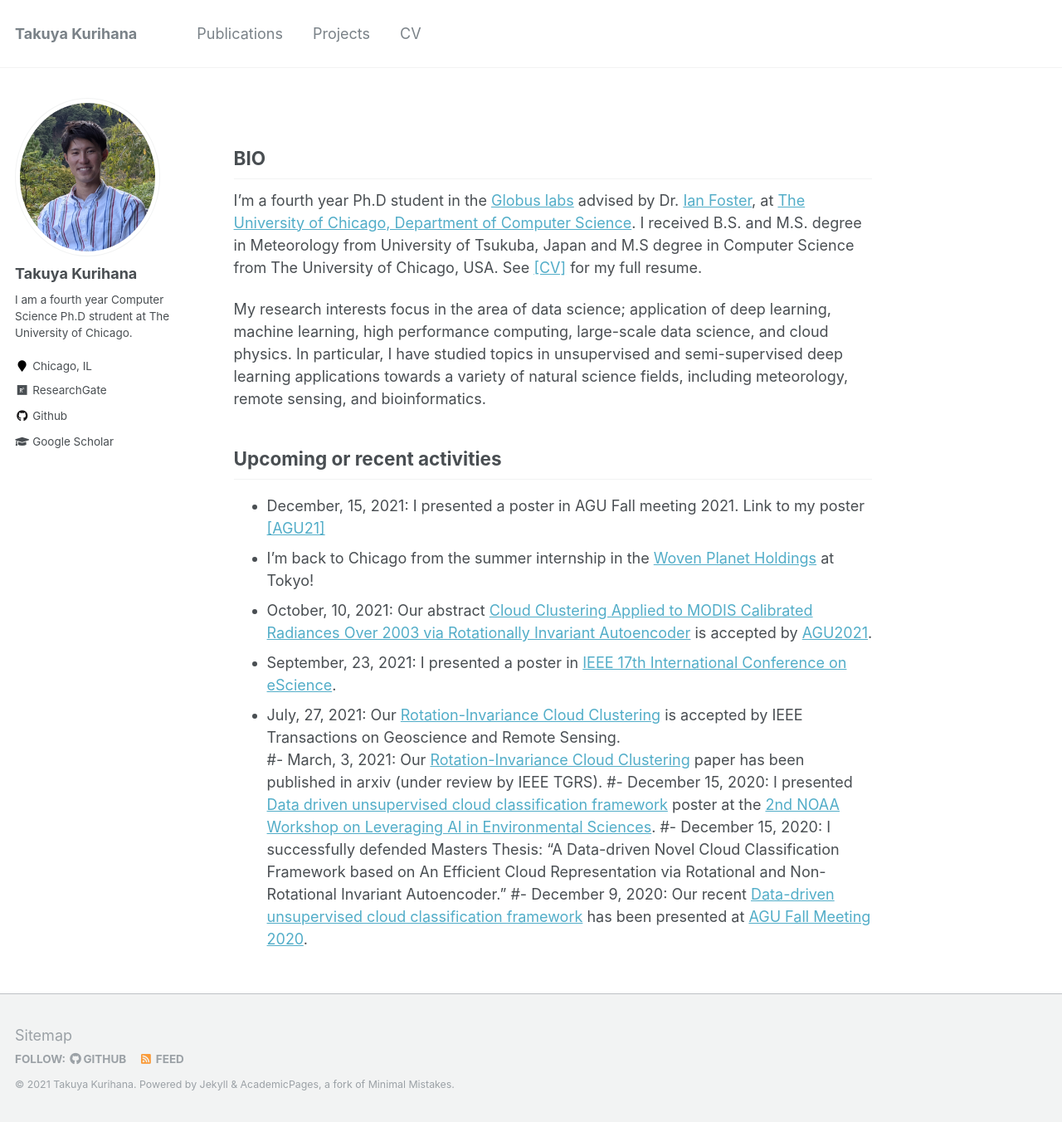
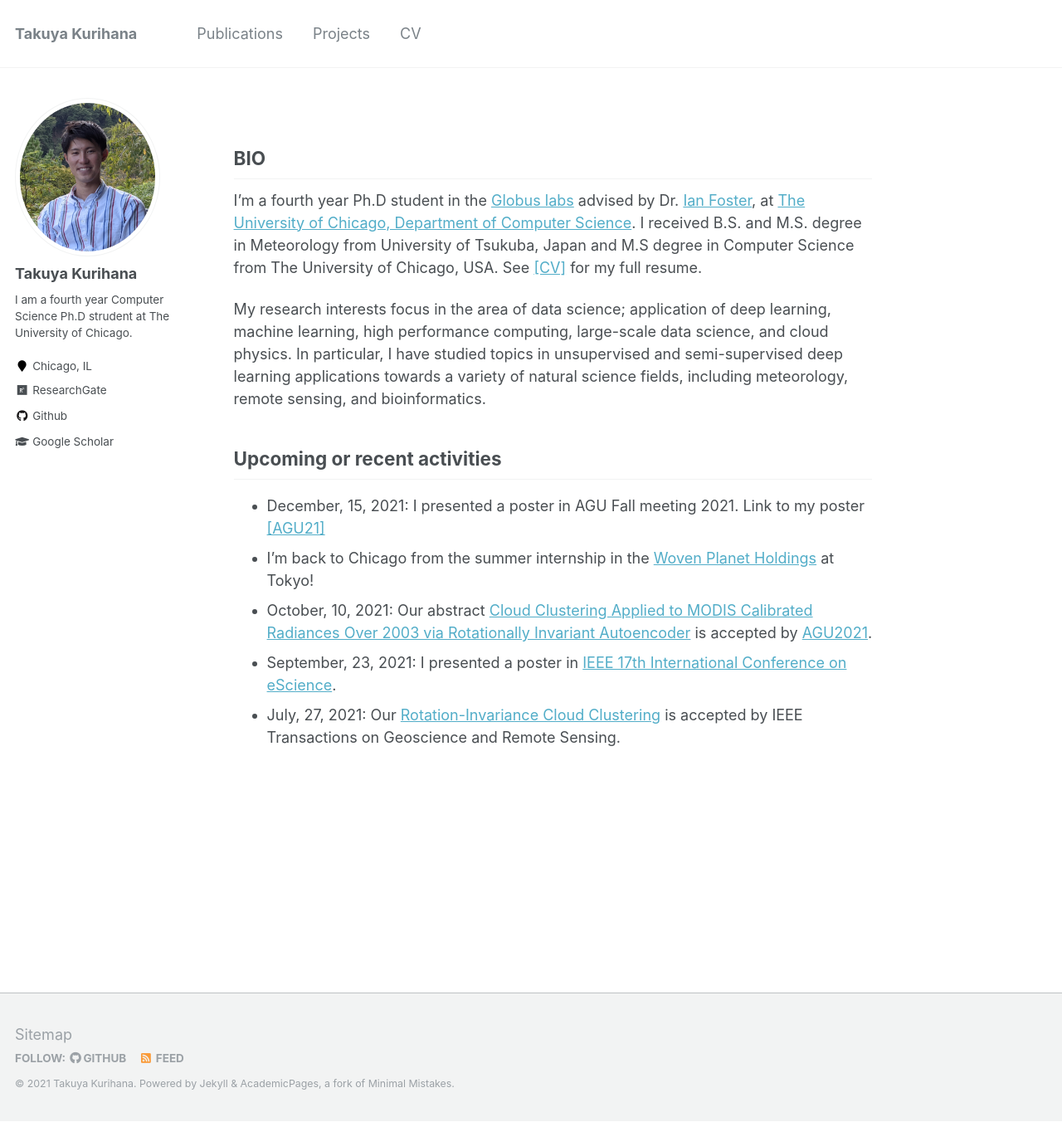
Before and after one commit to TakGlobus/takuyakurihana.github.io, a Jekyll site: the page built from _pages/about.md, in a window 1280 px wide and 1352 px high. Shown: the whole window at 83% size. Built offline with Jekyll 4.4.1, drawn with Linux system fonts in a browser that asks for light colours.

Commit message:
update about

```diff
--- a/_pages/about.md
+++ b/_pages/about.md
@@ -24,7 +24,3 @@ including meteorology, remote sensing, and bioinformatics.
 - October, 10, 2021: Our abstract [Cloud Clustering Applied to MODIS Calibrated Radiances Over 2003 via Rotationally Invariant Autoencoder](https://agu.confex.com/agu/fm21/meetingapp.cgi/Paper/985693) is accepted by [AGU2021](https://www.agu.org/Fall-Meeting).
 - September, 23, 2021: I presented a poster in [IEEE 17th International Conference on eScience](https://ieeexplore.ieee.org/abstract/document/9582325).
 - July, 27, 2021: Our [Rotation-Invariance Cloud Clustering](https://ieeexplore.ieee.org/document/9497325) is accepted by IEEE Transactions on Geoscience and Remote Sensing.
-#- March, 3, 2021: Our [Rotation-Invariance Cloud Clustering](https://arxiv.org/abs/2103.04885) paper has been published in arxiv (under review by IEEE TGRS).
-#- December 15, 2020: I presented [Data driven unsupervised cloud classification framework](https://www.star.nesdis.noaa.gov/star/documents/meetings/2020AI/posters/SessionII/20201215_Kurihana_R1.pdf) poster at the [2nd NOAA Workshop on Leveraging AI in Environmental Sciences](https://www.star.nesdis.noaa.gov/star/meeting_2020AIWorkshop_agenda.php#).
-#- December 15, 2020: I successfully defended Masters Thesis: “A Data-driven Novel Cloud Classification Framework based on An Efficient Cloud Representation via Rotational and Non-Rotational Invariant Autoencoder.”
-#- December  9, 2020: Our recent [Data-driven unsupervised cloud classification framework](https://agu2020fallmeeting-agu.ipostersessions.com/default.aspx?s=6F-FE-57-B0-35-A0-F1-E1-15-B7-22-81-57-4F-95-82&guestview=true) has been presented at [AGU Fall Meeting 2020](https://www.agu.org/fall-meeting).
```
